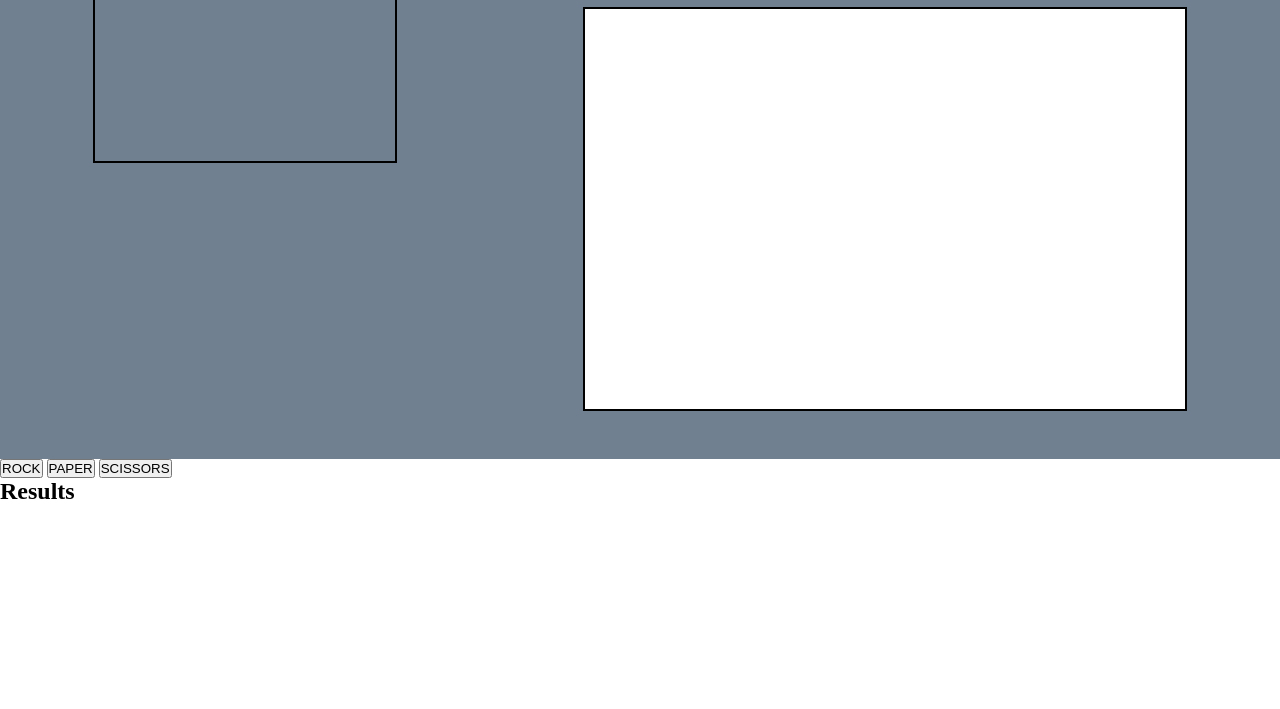
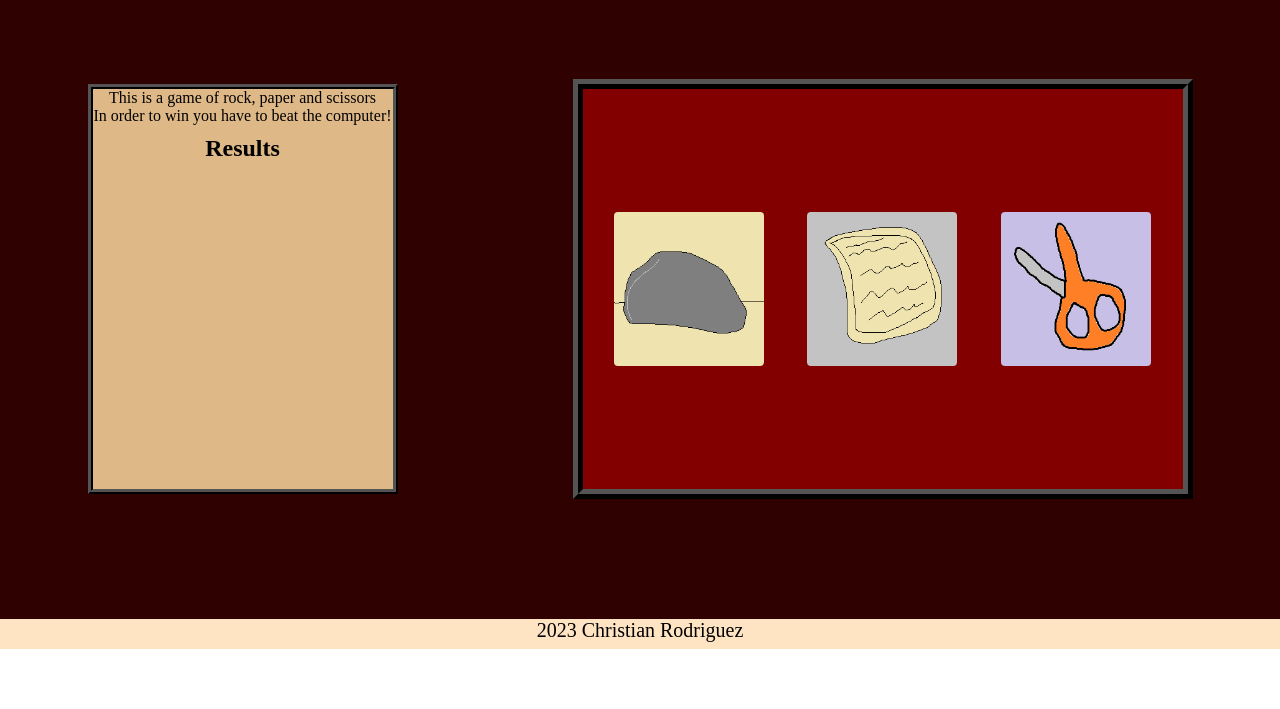
Before and after one commit to kuriroley/rock-paper-scissors.js, a plain HTML site: page index.html in a window 1280 px wide. Shown: the part 91-800 px from the top of the page. Drawn offline with Linux system fonts and the light colour scheme.

Commit message:
added changes on ui

```diff
--- a/index.html
+++ b/index.html
@@ -10,39 +10,42 @@
 <body>
     <div class="header">
         <div class="navigation">
-            <p>Rock Paper and Scissors / </p>
+            <p>Rock Paper and Scissors</p>
         </div>
     </div>
     <div class="main-container">
+
         <div class="info-container">
             <p>This is a game of rock, paper and scissors</p>
             <p>In order to win you have to beat the computer!</p>
         <div class="score-container">
 
+            <h2>Results</h2>
+            <div id="winner-container">
+
+            </div>
+
+            <div id="score-container">
+
+            </div>
+            <button id="game-reset">RESET THE GAME</button>
+
         </div>
         </div>
         <div class="game-container">
 
-        </div>
-    </div>
 
 
 
-    <div id="button-container">
-        <button id="rock-button">ROCK</button>
-        <button id="paper-button">PAPER</button>
-        <button id="scissor-button">SCISSORS</button>
+            <div class="button-container">
+                <img src="images/rock.png" button id="rock-button" title="the picture of a rock">
+                <img src="images/paper.png" button id="paper-button" title="the picture of a piece of paper">
+                <img src="images/scissors.png" button id="scissor-button" title="the picture of a scissor">
+            </div>
+        </div>
     </div>
-
-    <div id="winner-container">
-
-    </div>
-
-    <button id="game-reset">RESET THE GAME</button>
-
-    <h2>Results</h2>
-    <div id="score-container">
-
+    <div class="footer">
+        2023 Christian Rodriguez
     </div>
 </body>
 <script src="script.js"></script>
--- a/style.css
+++ b/style.css
@@ -4,7 +4,6 @@
 }
 body{
     font-family: 'Times New Roman', Times, serif;
-
 }
 
 .header{
@@ -17,22 +16,54 @@ body{
 }
 .main-container{
     display: flex;
-    background-color: slategray;
-    height: 500px;
+    background-color: rgb(47, 1, 1);
+    height: 660px;
     width: 100%;
     align-items: center;
     justify-content: space-around;
 }
 .info-container{
-    align-self: flex-start;
-    border: 2px solid black;
+    align-self: center;
+    color: black;
+    text-align: center;
+    background-color:burlywood ;
+    border: 5px ridge black;
     width: 300px;
-    height: 200px;
+    height: 400px;
 }
+.score-container{
+    margin-top: 10px;
+}
+
 .game-container{
-
-    background-color: white;
-    border: 2px solid black;
+    display: flex;
+    justify-content: center;
+    align-items: center;
+    background-color: rgb(130, 0, 0);
+    border: 10px ridge black;
     height: 400px;
     width: 600px;
 }
+.button-container{
+    display: flex;
+    padding: 10px;
+    flex: 1;
+    justify-content: space-around;
+}
+.button-container img{
+    width: 150px;
+    border-radius: 4px;
+}
+.button-container img:hover{
+    opacity: .8;
+    transition: 0.2s;
+}
+
+.footer{
+    background-color: bisque;
+    display: flex;
+    height: 30px;
+    font-size: 20px;
+    justify-content: center;
+    bottom: 0;
+}
```
Also changed, not shown: images/paper.png (added), images/rock.png (added), images/scissors.png (added), script.js (line endings or trailing spaces).
